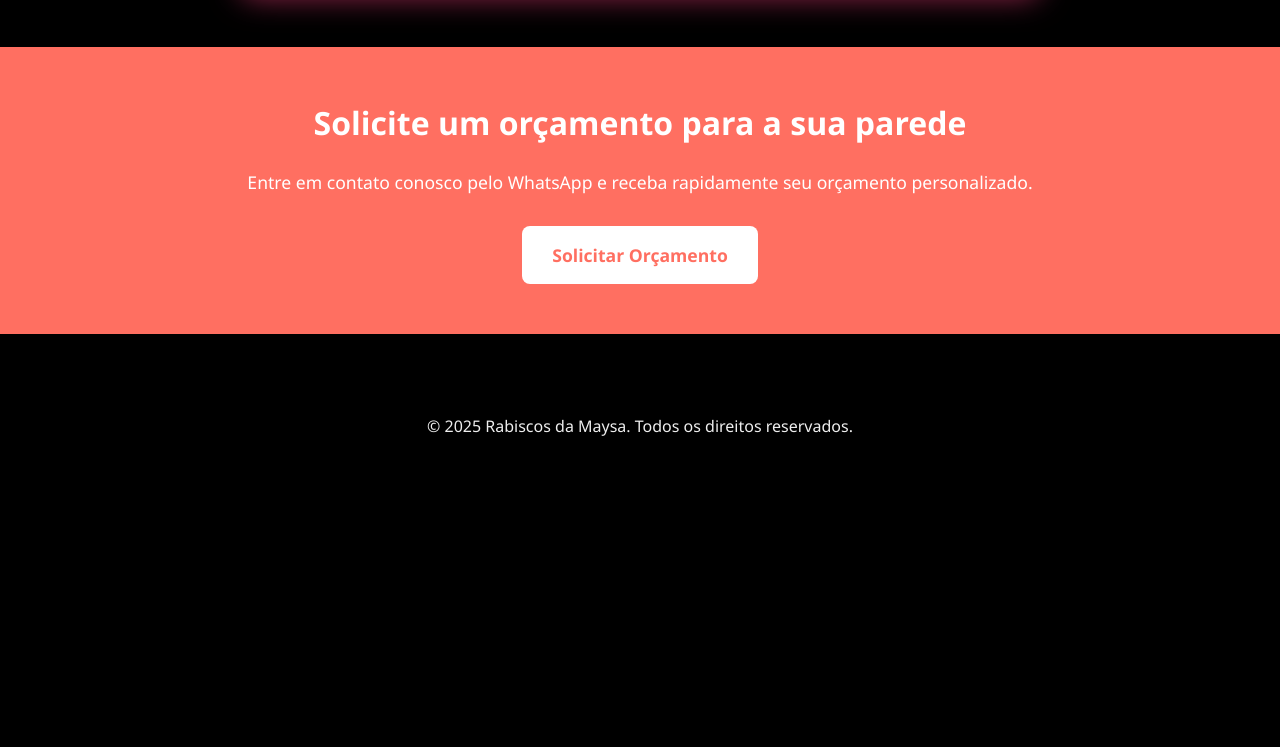
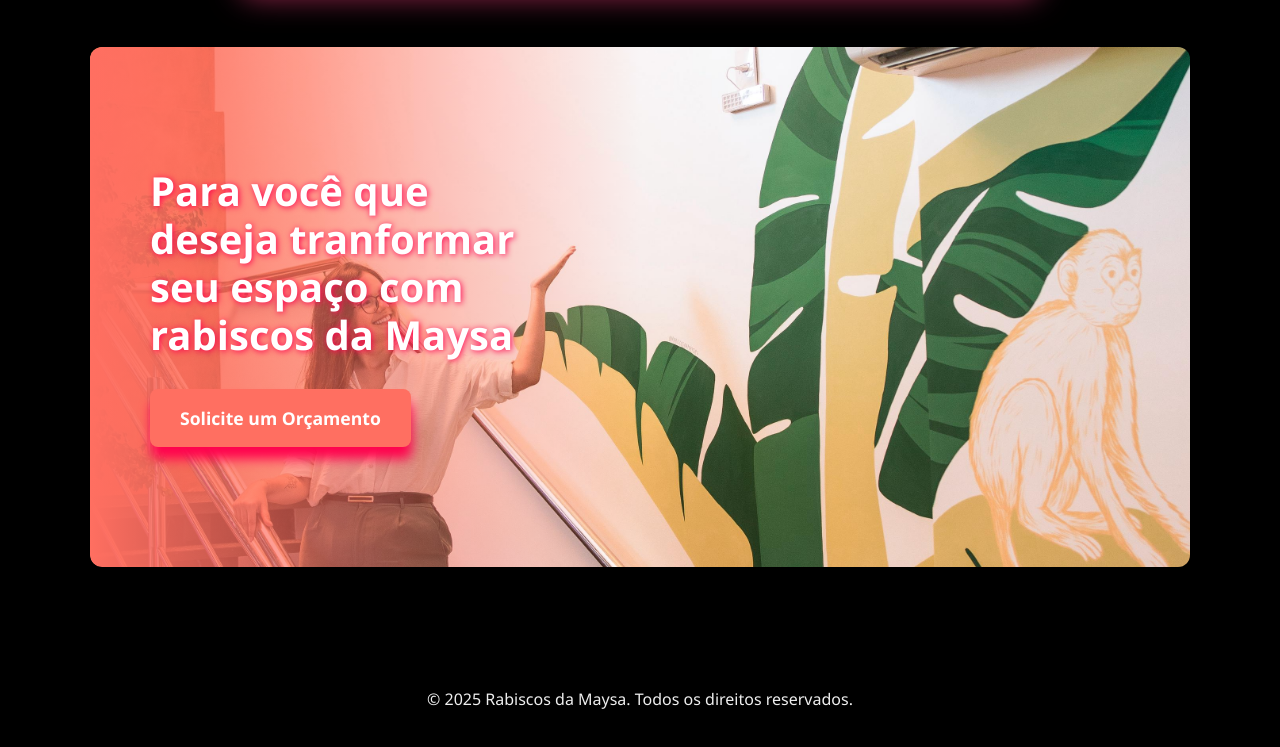
Before and after one commit to JZLZ/landingpage-rabiscos, a plain HTML site: page index.html in a window 1280 px wide. Shown: the part 1579-2326 px from the top of the page. Before the commit the page ends 2099 px from the top, so only its background shows below. Drawn offline with Linux system fonts and the light colour scheme.

Commit message:
index update

```diff
--- a/index.html
+++ b/index.html
@@ -38,19 +38,104 @@
     <a href="https://chat.whatsapp.com/KTcBrPh080pBW6Y9uyhzW3" target="_blank" class="btn-cta grande">Entrar Agora</a>
   </section>
 
+  <!-- ======= Seção de Orçamento =======
+  <section id="orcamento"
+    style="
+      position: relative;
+      background: linear-gradient(rgba(0,0,0,0.5), rgba(0,0,0,0.5)), url('img/port1.jpg') center/cover no-repeat;
+      padding: 80px 20px;
+      text-align: center;
+      color: white;
+      border: 6px solid #FF6F61;
+      border-radius: 12px;
+      max-width: 1000px;
+      margin: 40px auto;
+      box-shadow: 0 8px 20px rgba(0,0,0,0.4);
+    "
+  >
+    <h2 style="font-size:2.2em; margin-bottom:50px; text-shadow: 2px 2px 6px rgba(0,0,0,0.8);">
+      Faça seu orçamento personalizado <br>
+      Para você que deseja tranformar seu espaço com rabiscos da Maysa.
+    </h2>
+
+    <a href="https://wa.me/5581987066043" target="_blank"
+      style="
+        display:inline-block;
+        background-color:white;
+        color:#FF6F61;
+        font-weight:bold;
+        padding:15px 30px;
+        font-size:1.1em;
+        border-radius:8px;
+        text-decoration:none;
+        transition:0.3s;
+        box-shadow:0 4px 12px rgba(0,0,0,0.3);
+      "
+      onmouseover="this.style.backgroundColor='#FF6F61'; this.style.color='white';"
+      onmouseout="this.style.backgroundColor='white'; this.style.color='#FF6F61';"
+    >
+      Solicite um Orçamento
+    </a>
+  </section> -->
+
   <!-- ======= Seção de Orçamento ======= -->
-  <section id="orcamento" style="background-color:#FF6F61; padding:50px 20px; text-align:center; color:white;">
-    <h2 style="font-size:2em; margin-bottom:20px;">Solicite um orçamento para a sua parede</h2>
-    <p style="font-size:1.1em; margin-bottom:30px;">
-      Entre em contato conosco pelo WhatsApp e receba rapidamente seu orçamento personalizado.
-    </p>
-    <a href="https://wa.me/5581987066043" target="_blank"
-      style="display:inline-block; background-color:white; color:#FF6F61;
-              font-weight:bold; padding:15px 30px; font-size:1.1em;
-              border-radius:8px; text-decoration:none; transition:0.3s;">
-      Solicitar Orçamento
-    </a>
+  <section id="orcamento"
+    style="
+      position: relative;
+      background: url('img/port1.jpg') center/cover no-repeat;
+      padding: 80px 20px;
+      border-radius: 12px;
+      overflow: hidden;
+      max-width: 1100px;
+      margin: 40px auto;
+    "
+  >
+    <!-- Overlay colorido na lateral esquerda -->
+    <div style="
+      position: absolute;
+      top: 0; left: 0;
+      width: 50%;
+      height: 100%;
+      background: linear-gradient(to right, #FF6F61, rgba(255,200,0,0));
+      border-top-left-radius: 12px;
+      border-bottom-left-radius: 12px;
+    "></div>
+
+    <!-- Conteúdo do texto -->
+    <div style="
+      position: relative;
+      max-width: 450px;
+      color: white;
+      padding: 40px;
+      text-align: left;
+    ">
+      <h2 style="font-size:2.5em; font-weight:bold; margin-bottom:20px; line-height:1.2; text-shadow: #ff024e 1px 1px 6px;">
+        Para você que deseja tranformar seu espaço com rabiscos da Maysa
+      </h2>
+      <p style="font-size:1.3em; font-weight:bold; margin-bottom:30px; line-height:1.4;">
+
+      </p>
+      <a href="https://wa.me/5581987066043" target="_blank"
+        style="
+          display:inline-block;
+          background-color:#FF6F61;
+          color:white;
+          font-weight:bold;
+          padding:15px 30px;
+          font-size:1.1em;
+          border-radius:8px;
+          text-decoration:none;
+          transition:0.3s;
+          box-shadow:1px 12px 12px #ff024e;
+        "
+        onmouseover="this.style.backgroundColor='#e65b50';"
+        onmouseout="this.style.backgroundColor='#FF6F61';"
+      >
+        Solicite um Orçamento
+      </a>
+    </div>
   </section>
+
 
   <!-- FOOTER -->
   <footer class="bloco">
```
